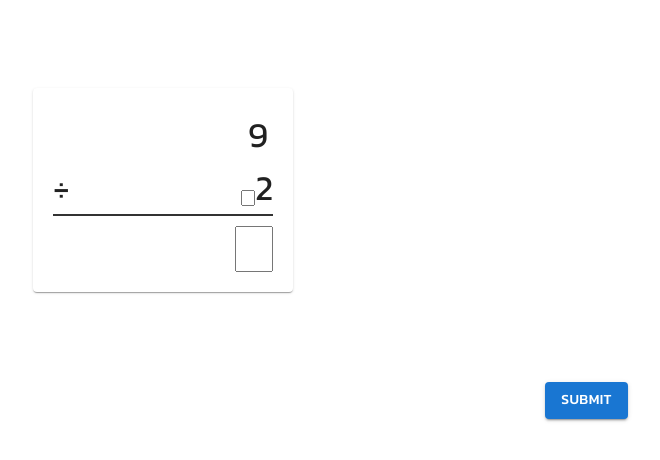
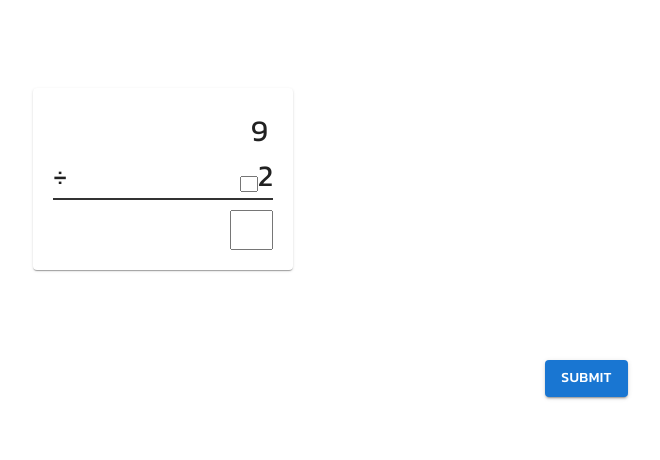
Before and after one commit to hisonlin/hiMath, a React (Vite) app: page /questions/1/1/1/1 in a window 1280 px wide. Shown: the top 460 px of the page, without its empty margins (55-715 px from the left). Built offline with nearby package versions, Linux system fonts and the light colour scheme; a web font is replaced by a local one.

Commit message:
modify font size

```diff
--- a/src/Component/QuestionCard/QuestionCard.jsx
+++ b/src/Component/QuestionCard/QuestionCard.jsx
@@ -23,7 +23,7 @@ const QuestionCard = ({ type, problem }) => {
     const answerLength = answer.length;
 
     return (
-        <Paper elevation={1} sx={{ width: '220px', height: 'suto', fontSize: '35px', padding: '20px' }}>
+        <Paper elevation={1} sx={{ width: '220px', height: 'suto', fontSize: '30px', padding: '20px' }}>
             <div style={{ display: "flex", justifyContent: "end", letterSpacing: "5px" }}>
                 {problems === 'division' ? answer : num1}
             </div>
@@ -34,7 +34,7 @@ const QuestionCard = ({ type, problem }) => {
                 <div>
                     {(num2.split('').map((digit, idx) => (
                         <React.Fragment key={idx}>
-                            <input type="text" style={{ width: '6px', height: '10px', fontSize: '8px', textAlign: "end" }} />
+                            <input type="text" style={{ width: '10px', height: '10px', fontSize: '8px', textAlign: "end"}} />
                             {digit}
                         </React.Fragment>
                     )))}
@@ -46,7 +46,7 @@ const QuestionCard = ({ type, problem }) => {
                     {num2Length === 1 ?
                         <div style={{ display: "flex", justifyContent: "end", gap: '5px' }}>
                             {[...Array(answerLength)].map((_, index) => (
-                                <input type="number" style={{ width: '30px', fontSize: '35px', textAlign: "end", marginTop: "10px" }} />
+                                <input type="number" style={{ width: '35px', fontSize: '30px', textAlign: "end", marginTop: "10px" }} />
                             ))}
                         </div> :
                         <>
@@ -55,7 +55,7 @@ const QuestionCard = ({ type, problem }) => {
 
                                     <div style={{ display: "flex", justifyContent: "end", gap: '5px' }}>
                                         {[...Array(answerLength)].map((_, index) => (
-                                            <input type="number" style={{ width: '30px', fontSize: '35px', textAlign: "end", marginTop: "10px" }} />
+                                            <input type="number" style={{ width: '35px', fontSize: '30px', textAlign: "end", marginTop: "10px" }} />
                                         ))}
                                     </div>
                                 ))}
@@ -64,14 +64,14 @@ const QuestionCard = ({ type, problem }) => {
                                     <div>+</div>
                                     <div style={{ display: "flex", justifyContent: "end", gap: '5px' }}>
                                         {[...Array(answerLength)].map((_, index) => (
-                                            <input type="number" style={{ width: '30px', fontSize: '35px', textAlign: "end", marginTop: "10px" }} />
+                                            <input type="number" style={{ width: '35px', fontSize: '30px', textAlign: "end", marginTop: "10px" }} />
                                         ))}
                                     </div>
                                 </div>
                                 <div style={{ width: '100%', height: '5px', borderBottom: '2px solid #000' }}></div>
                                 <div style={{ display: "flex", justifyContent: "end", gap: '5px' }}>
                                     {[...Array(answerLength)].map((_, index) => (
-                                        <input type="number" style={{ width: '30px', fontSize: '35px', textAlign: "end", marginTop: "10px" }} />
+                                        <input type="number" style={{ width: '35px', fontSize: '30px', textAlign: "end", marginTop: "10px" }} />
                                     ))}
                                 </div>
                             </div>
@@ -81,7 +81,7 @@ const QuestionCard = ({ type, problem }) => {
                 </div> :
                 <div style={{ display: "flex", justifyContent: "end", gap: '5px' }}>
                     {[...Array(problems==='division'?num2Length:answerLength)].map((_, index) => (
-                        <input type="number" style={{ width: '30px', fontSize: '35px', textAlign: "end", marginTop: "10px" }} />
+                        <input type="number" style={{ width: '35px', fontSize: '30px', textAlign: "end", marginTop: "10px" }} />
                     ))}
                 </div>}
 
```
